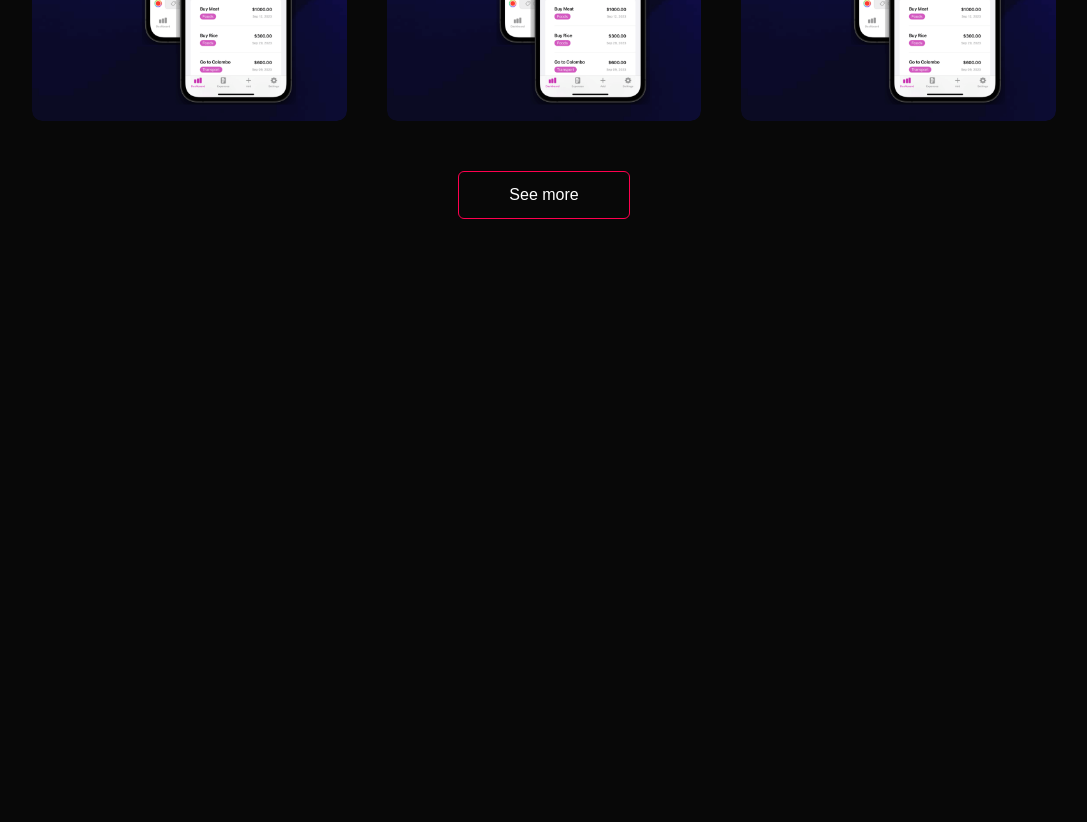
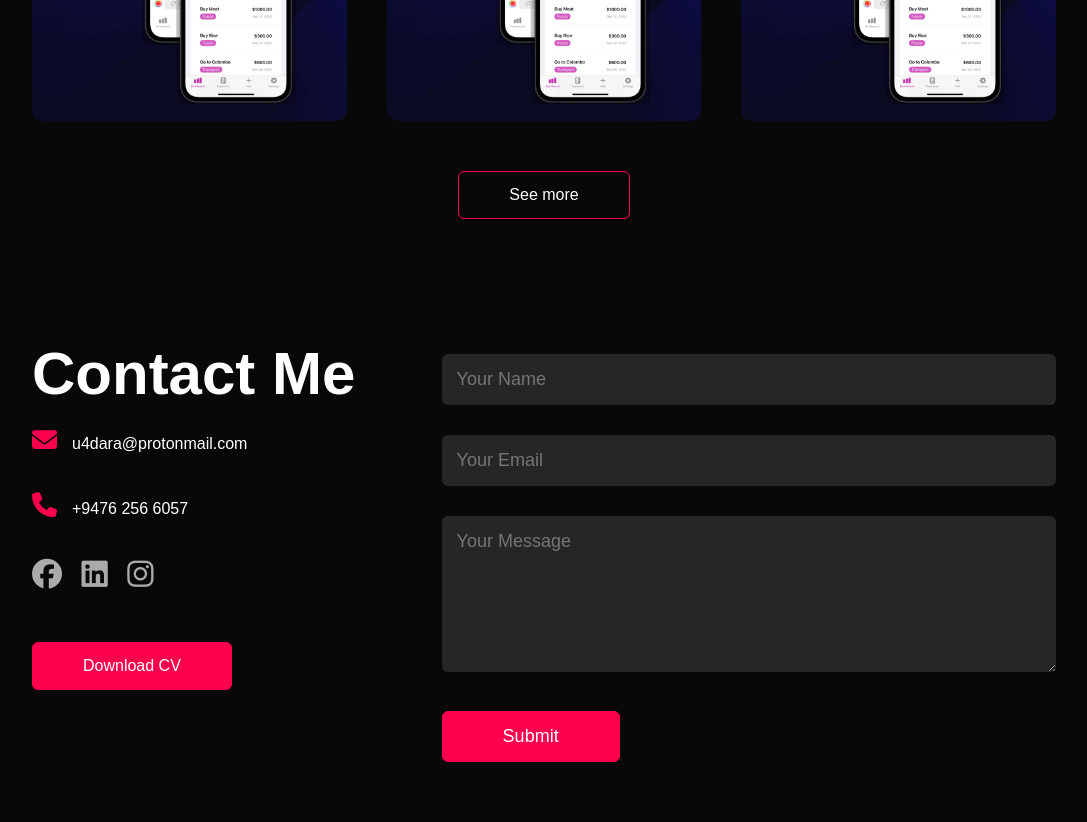
Before and after one commit to u4dara/Responsive_Portfolio_Website, a plain HTML site: page index.html in a window 1280 px wide. Shown: the part 2542-3364 px from the top of the page, without its empty margins (96-1183 px from the left). Before the commit the page ends 2871 px from the top, so only its background shows below. Drawn offline with Linux system fonts and the light colour scheme.

Commit message:
contact created

```diff
--- a/index.html
+++ b/index.html
@@ -151,11 +151,40 @@
                         </div>
                     </div>
                 </div>
-                <a href="#" class="btn">See more</a>
+                <a href="https://github.com/u4dara?tab=repositories" target="_blank" class="btn">See more</a>
             </div>
         </div>
 
         <!-- ------------------ Contact ------------------ -->
+        <div id="contact">
+            <div class="container">
+                <div class="row">
+                    <div class="contact-left">
+                        <h1 class="sub-title">Contact Me</h1>
+                        <p><i class="fa-solid fa-envelope"></i>u4dara@protonmail.com</p>
+                        <p><i class="fa-solid fa-phone"></i>+9476 256 6057</p>
+                        <div class="social-icons">
+                            <a href="https://www.facebook.com/U4dara" target="_blank"><i class="fa-brands fa-facebook"></i></a>
+                            <a href="https://www.linkedin.com/in/udara-sachinthana-75b945174/" target="_blank"><i class="fa-brands fa-linkedin"></i></a>
+                            <a href="https://www.instagram.com/fury_zzz/" target="_blank"><i class="fa-brands fa-instagram"></i></a>
+                        </div>
+                        <a href="documents/Udara Sachinthana CV.pdf" download class="btn btn2">Download CV</a>
+                    </div>
+                    <div class="contact-right">
+                        <form>
+                            <input type="text" name="name" placeholder="Your Name" required>
+                            <input type="email" name="email" placeholder="Your Email" required>
+                            <textarea name="message" rows="6" placeholder="Your Message"></textarea>
+                            <button type="submit" class="btn btn2">Submit</button>
+                        </form>
+                    </div>
+                </div>
+            </div>
+            <div class="copyright"></div>
+            <p></p>
+        </div>
+
+
 
         <script>
             var tablinks = document.getElementsByClassName("tab-links");
--- a/styles.css
+++ b/styles.css
@@ -291,3 +291,66 @@ nav ul li a:hover::after{
 
 
 /* ------------------ Contact ------------------ */
+.contact-left{
+    flex-basis: 35%;
+}
+
+.contact-right{
+    flex-basis: 60%;
+}
+
+.contact-left p{
+    margin: 20px 0 40px;
+}
+
+.contact-left p i{
+    color: #ff004f;
+    margin-right: 15px;
+    font-size: 25px;
+}
+
+.social-icons{
+    margin-top: 30px;
+}
+
+.social-icons a{
+    text-decoration: none;
+    font-size: 30px;
+    margin-right: 15px;
+    color: #ababab;
+    display: inline-block;
+    transition: transform 0.5s;
+}
+
+.social-icons a:hover{
+    color: #ff004f;
+    transform: translateY(-5px);
+}
+
+.btn.btn2{
+    display: inline-block;
+    background: #ff004f;
+}
+
+.contact-right form{
+    width: 100%;
+}
+
+form input, form textarea{
+    width: 100%;
+    border: 0;
+    outline: none;
+    background: #262626;
+    padding: 15px;
+    margin: 15px 0;
+    color: #fff;
+    font-size: 18px;
+    border-radius: 6px;
+}
+
+form .btn2{
+    padding: 14px 60px;
+    font-size: 18px;
+    margin-top: 20px;
+    cursor: pointer;
+}
```
Also changed, not shown: 2 other files.
